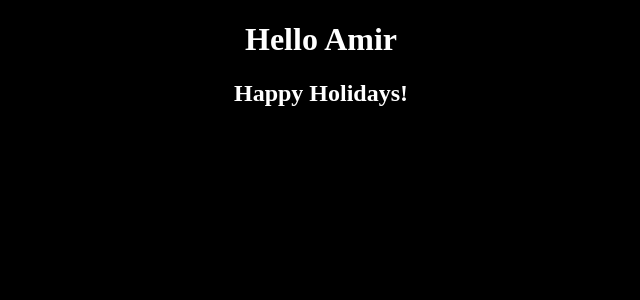
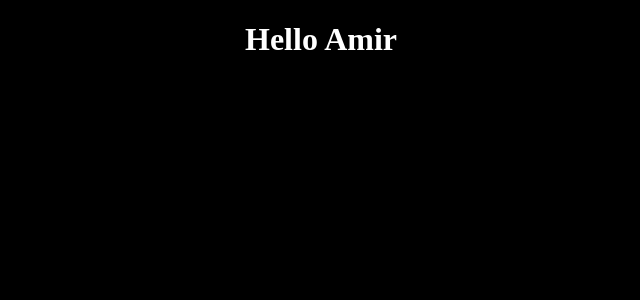
Before and after one commit to ytoubal/LOG8415-project, an Angular app in the folder log8415-project/: page / in a window 1280 px wide. Shown: the top 300 px of the page, without its empty margins (319-959 px from the left). Built offline with nearby package versions, Linux system fonts and the light colour scheme.

Commit message:
rollback

```diff
--- a/log8415-project/src/app/app.component.html
+++ b/log8415-project/src/app/app.component.html
@@ -1,4 +1,3 @@
 <div>
   <h1>Hello Amir</h1>
-  <h2>Happy Holidays!</h2>
 </div>
```
